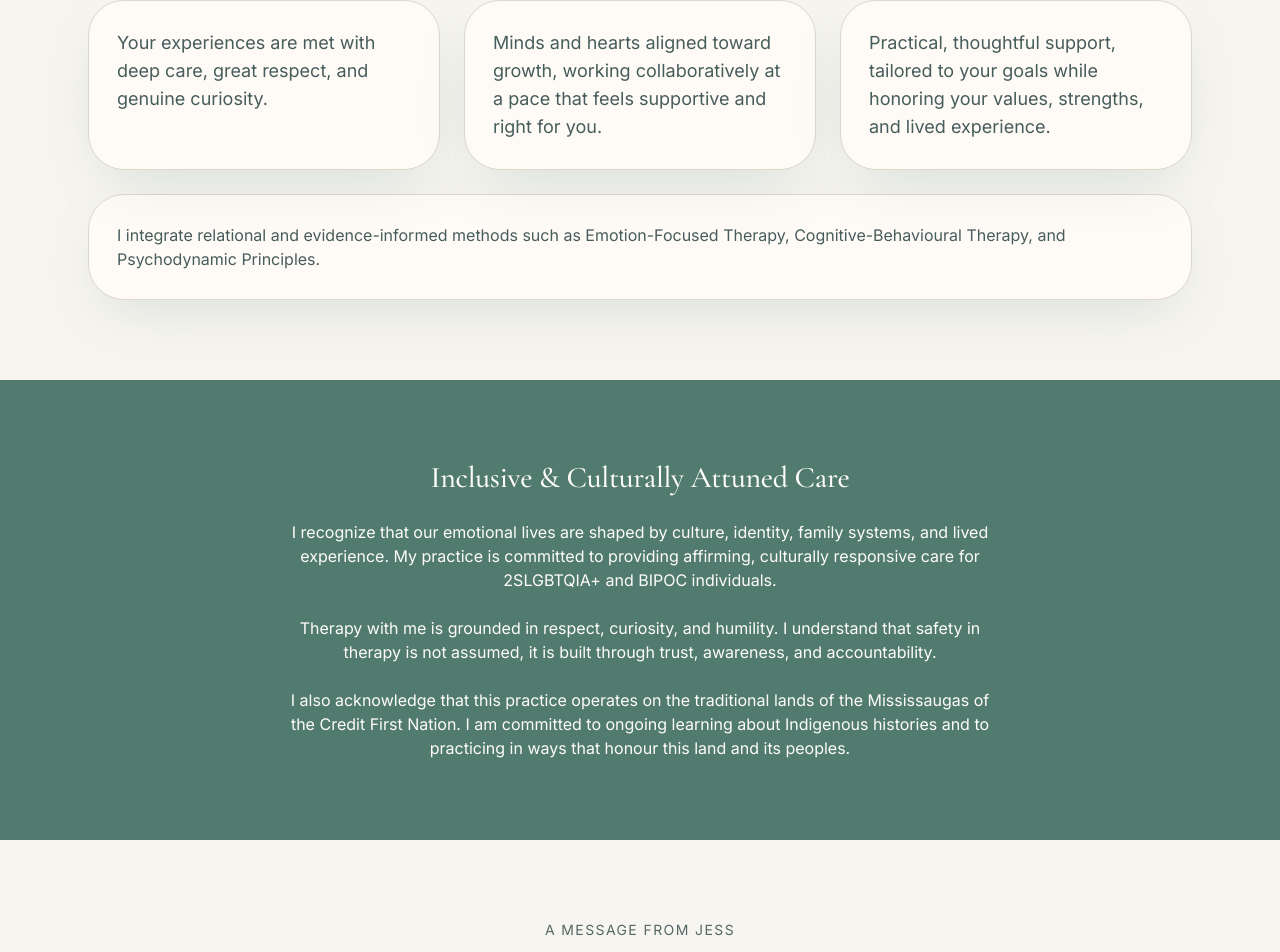
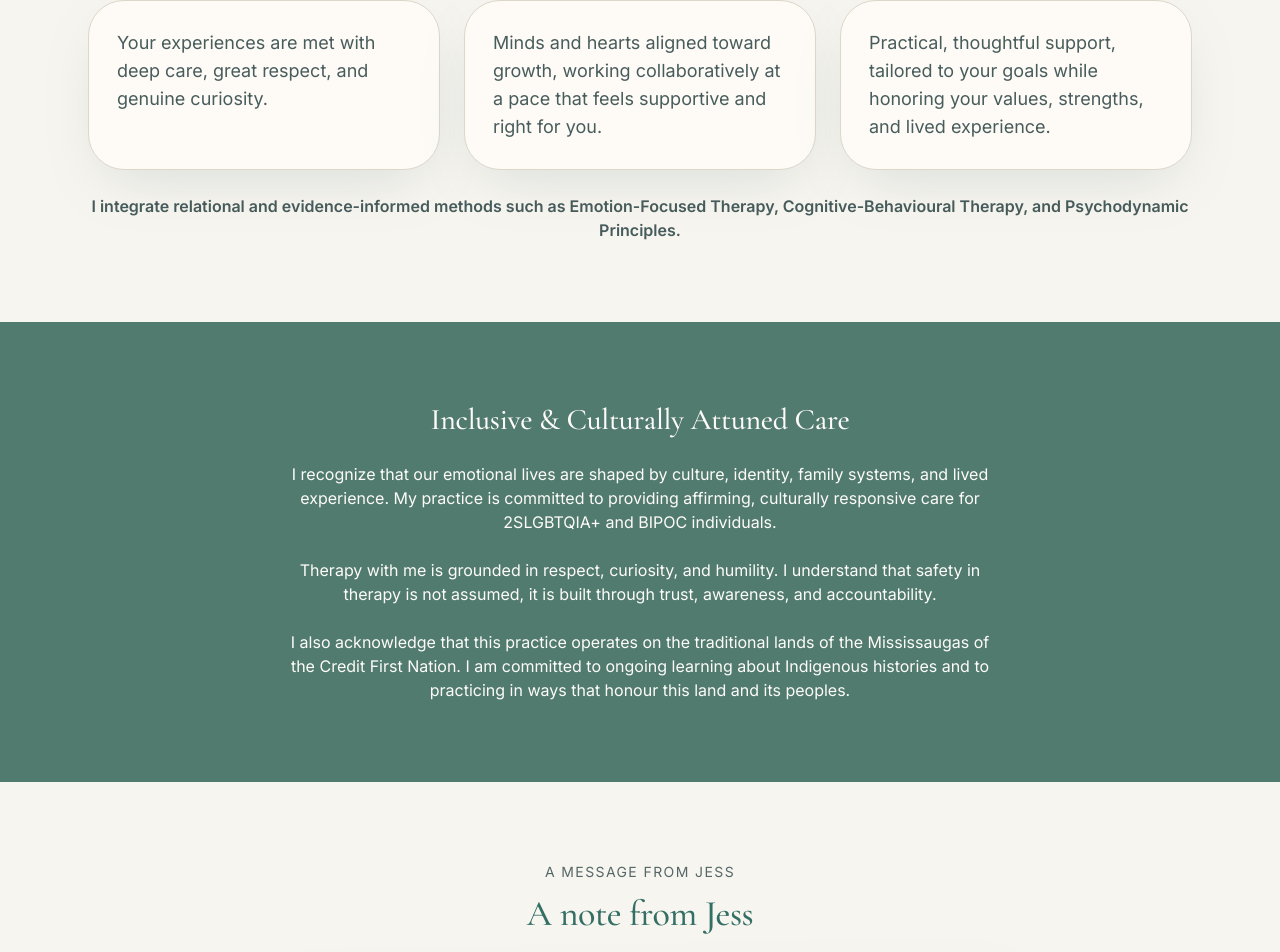
Before and after one commit to jessica22gardner-coder/sparks-psychotherapy, a React (Vite) app: page /about in a window 1280 px wide. Shown: the part 2002-2954 px from the top of the page. Built offline with nearby package versions, Linux system fonts and the light colour scheme.

Commit message:
Uncard the methods line in Approach to Therapy
The methods sentence now sits bold and center-aligned under the
three cards instead of inside a card

```diff
--- a/src/routes/_site.about.tsx
+++ b/src/routes/_site.about.tsx
@@ -120,12 +120,10 @@ function AboutPage() {
               </p>
             </div>
           </div>
-          <div className="bg-card border border-border rounded-3xl p-7 shadow-soft">
-            <p>
-              I integrate relational and evidence-informed methods such as Emotion-Focused Therapy,
-              Cognitive-Behavioural Therapy, and Psychodynamic Principles.
-            </p>
-          </div>
+          <p className="text-center font-semibold">
+            I integrate relational and evidence-informed methods such as Emotion-Focused Therapy,
+            Cognitive-Behavioural Therapy, and Psychodynamic Principles.
+          </p>
         </div>
       </section>
 
```
